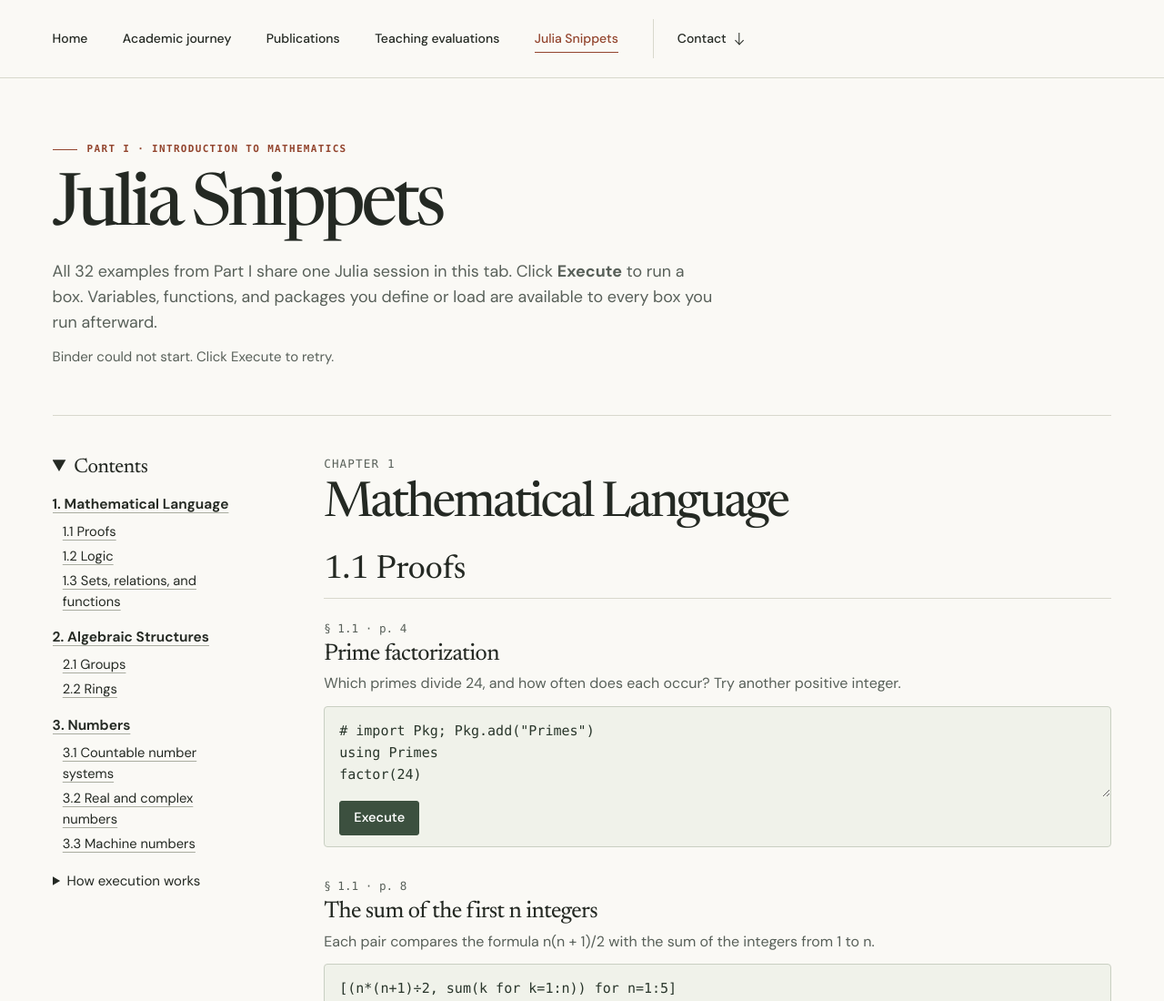
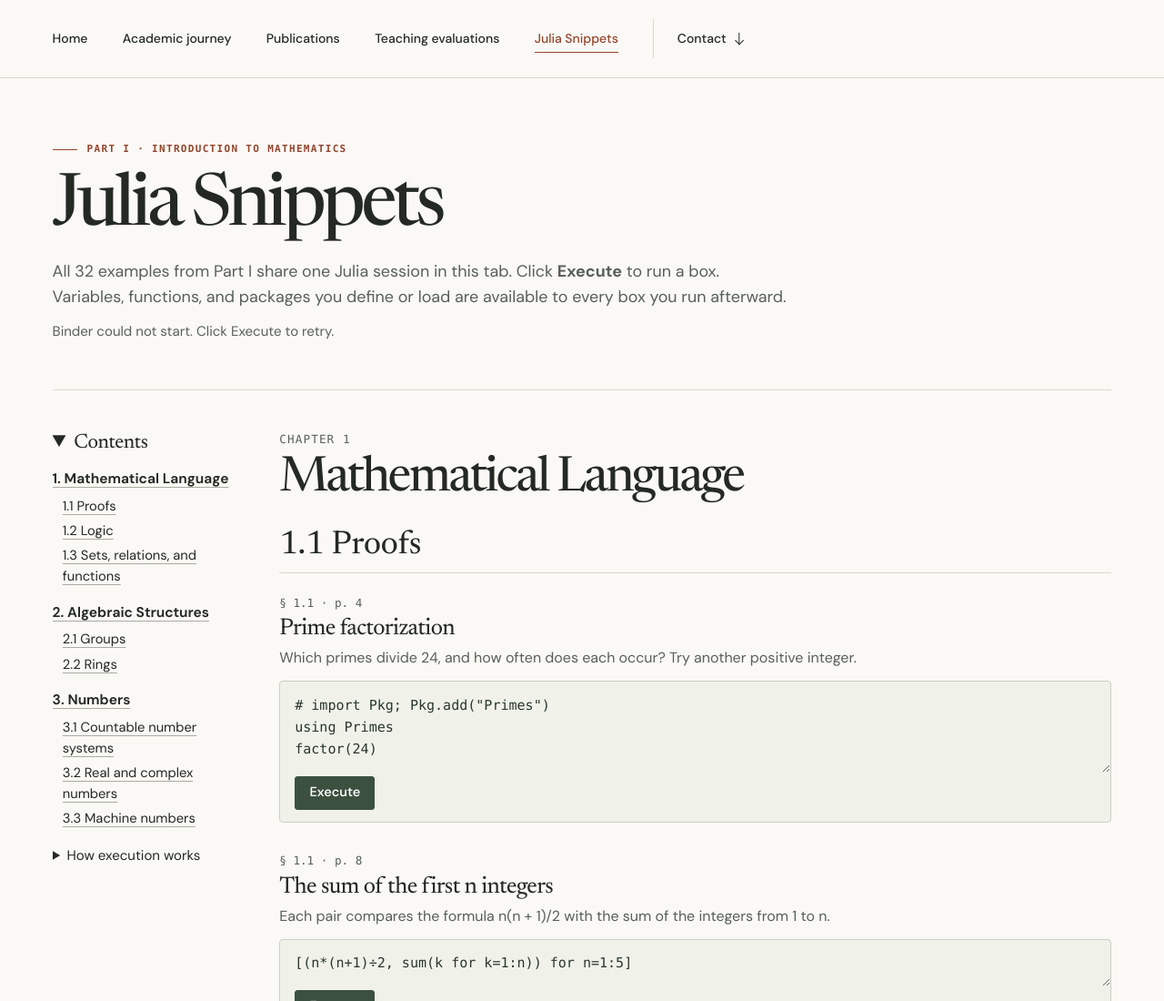
Before and after one commit to ehler-martin/ehler-martin.github.io, a plain HTML site: page julia-snippets.html in a window 1280 px wide. Shown: the top 1100 px of the page at 91% size. Drawn offline with Linux system fonts and the light colour scheme; no server answers.

Commit message:
Match the Julia Snippets layout to the site's page width

```diff
--- a/assets/julia-snippets.css
+++ b/assets/julia-snippets.css
@@ -1,10 +1,9 @@
-.snippets-page { max-width: 84rem; }
 .snippets-intro { padding: clamp(2.5rem, 5.5vw, 5rem) 0 clamp(2rem, 4vw, 3.5rem); border-bottom: 1px solid var(--line); }
 .snippets-intro h1 { margin: .85rem 0 .8rem; font-size: clamp(3rem, 6.2vw, 5.7rem); letter-spacing: -.058em; }
-.snippets-intro > p:not(.kicker) { max-width: 59ch; color: var(--muted); font-size: clamp(1rem, 1.4vw, 1.18rem); }
+.snippets-intro > p:not(.kicker) { max-width: 66ch; color: var(--muted); font-size: clamp(1rem, 1.4vw, 1.18rem); }
 .snippets-page code { font: .9em var(--mono); }
 #julia-session-status:not(:empty) { margin-top: .8rem; color: var(--muted); font-size: .94rem; }
-.snippets-layout { display: grid; grid-template-columns: minmax(12rem, .64fr) minmax(0, 2.5fr); column-gap: clamp(2rem, 6vw, 6rem); padding: 2.8rem 0 4rem; }
+.snippets-layout { display: grid; grid-template-columns: clamp(12rem, 16vw, 15rem) minmax(0, 1fr); column-gap: clamp(1.5rem, 3.5vw, 3.5rem); padding: 2.8rem 0 4rem; }
 .snippet-guide { align-self: start; position: sticky; top: 1.6rem; max-width: 28ch; }
 .chapter-menu > summary { cursor: pointer; font: 440 1.4rem/1.2 var(--serif); letter-spacing: -.02em; }
 .snippet-guide nav { display: grid; gap: .45rem; margin: .85rem 0 1.15rem; }
```
